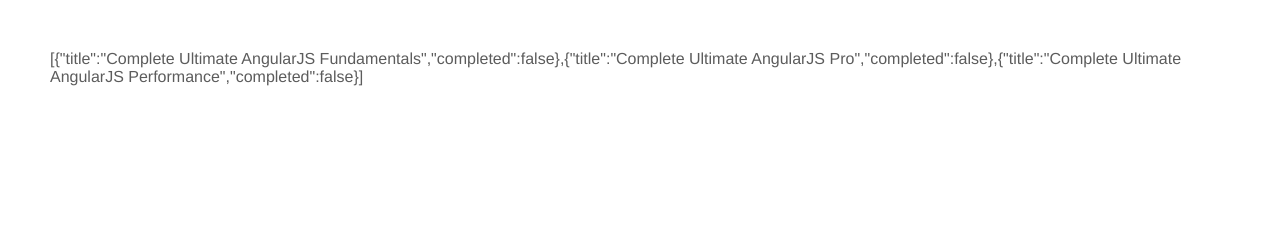
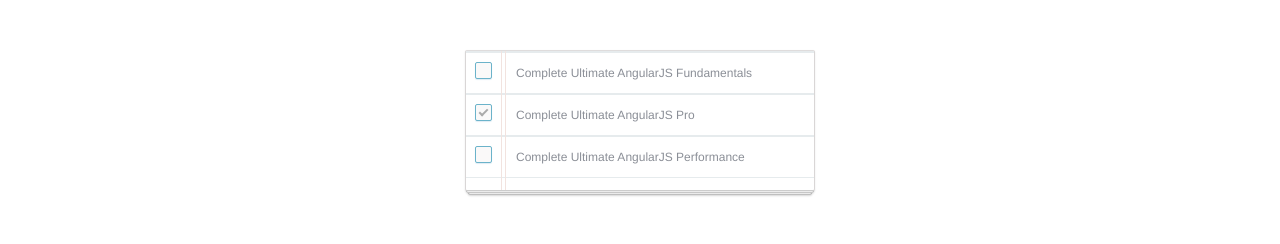
Before and after one commit to iliassk/Ultimate, a plain HTML site: page AngularJS_Fundamentals/seed/index.html in a window 1280 px wide. Drawn offline with nearby package versions, Linux system fonts and the light colour scheme.

Commit message:
lab2 finished

```diff
--- a/AngularJS_Fundamentals/seed/index.html
+++ b/AngularJS_Fundamentals/seed/index.html
@@ -9,7 +9,15 @@
     <script src="js/app.js"></script>
     <script src="js/todo.controller.js"></script>
   </head>
-  <body ng-controller="TodoController as $ctrl">
-    {{ $ctrl.tasksList }}
+  <body>
+    <div class="todo" ng-controller="TodoController as $ctrl">
+      <ul class="todo__list">
+        <li class="todo__list" ng-repeat="task in $ctrl.tasksList">
+          <input id="todo-{{$index}}" type="checkbox" ng-model="task.completed">
+          <label class="toggle" for="todo-{{$index}}"></label>
+          <p>{{ task.title }}</p>
+        </li>
+      </ul>
+    </div>
   </body>
 </html>
--- a/AngularJS_Fundamentals/seed/js/todo.controller.js
+++ b/AngularJS_Fundamentals/seed/js/todo.controller.js
@@ -8,7 +8,7 @@
     },
     {
       title: 'Complete Ultimate AngularJS Pro',
-      completed: false
+      completed: true
     },
     {
       title: 'Complete Ultimate AngularJS Performance',
```
Also changed, not shown: README.md.
